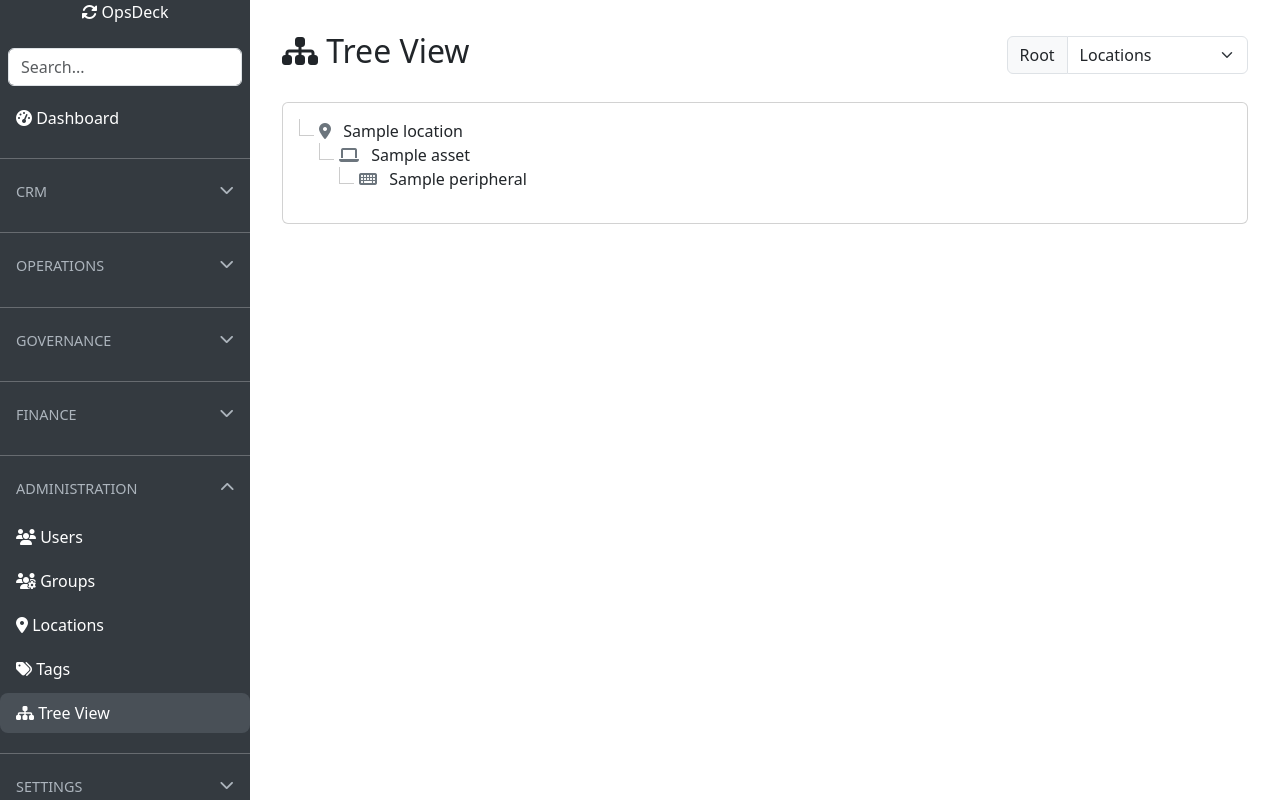
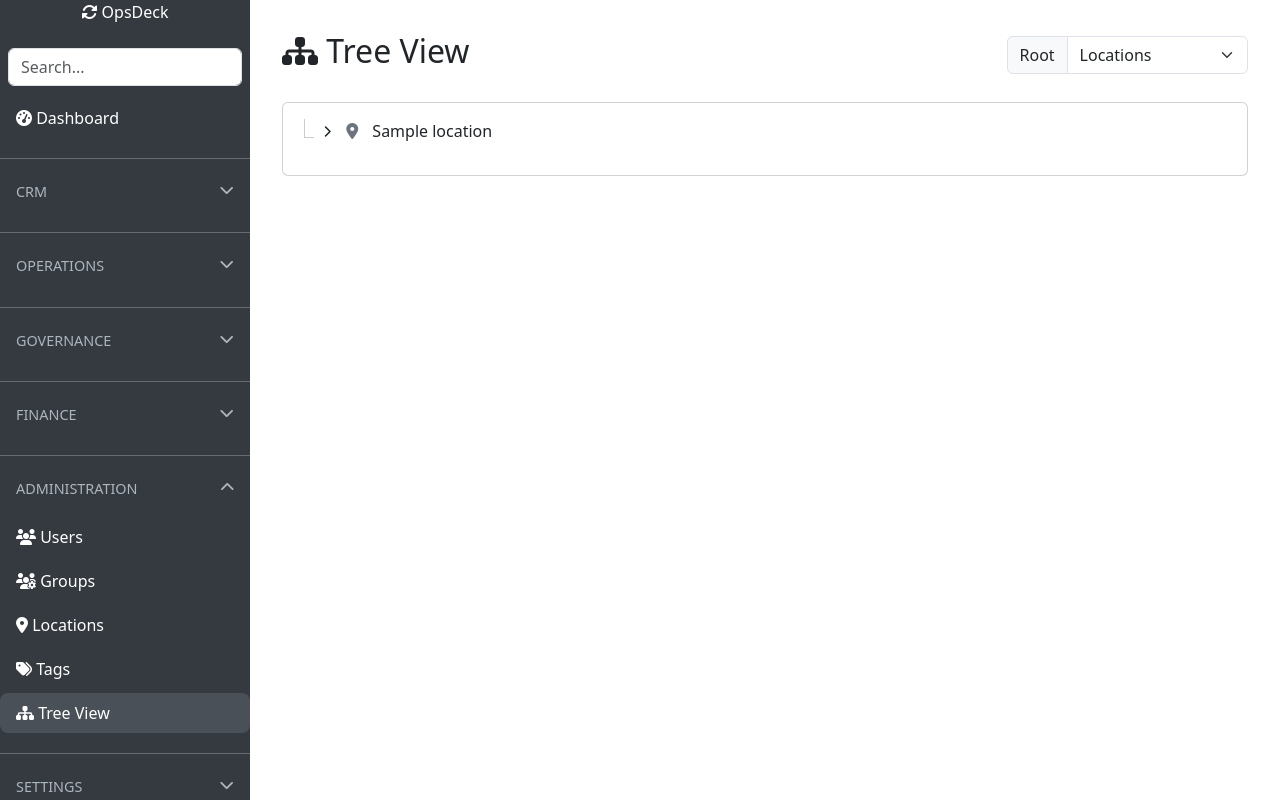
Before and after one commit to pixelotes/OpsDeck, a Flask app: page /tree-view/ in a window 1280 px wide. Run offline with Flask 3, Linux system fonts and the light colour scheme; the visitor is signed in with stand-in values (Sample User, id 1); tables that the repository leaves empty hold one stand-in row (values such as "Sample post"); some libraries are stand-ins or nearby versions.

Commit message:
feat: better treeview

```diff
--- a/src/routes/treeview.py
+++ b/src/routes/treeview.py
@@ -1,7 +1,8 @@
 from flask import (
     Blueprint, render_template, request, url_for
 )
-from ..models import Location, User, Supplier
+# --- UPDATED: Import Asset, Peripheral, License ---
+from ..models import Location, User, Supplier, Asset, Peripheral, License
 from .main import login_required
 
 treeview_bp = Blueprint('treeview', __name__)
@@ -35,7 +36,7 @@ def tree_view():
                     peripheral_node = {
                         'name': peripheral.name,
                         'icon': 'fa-keyboard',
-                        'url': url_for('peripherals.edit_peripheral', id=peripheral.id)
+                        'url': url_for('peripherals.peripheral_detail', id=peripheral.id)
                     }
                     asset_node['children'].append(peripheral_node)
                 location_node['children'].append(asset_node)
@@ -50,7 +51,7 @@ def tree_view():
                 'url': url_for('users.user_detail', id=user.id),
                 'children': []
             }
-            # Add assigned assets as children
+            # Add assigned assets
             if user.assets:
                 assets_node = {'name': 'Assets', 'icon': 'fa-laptop', 'children': []}
                 for asset in user.assets:
@@ -61,7 +62,36 @@ def tree_view():
                     })
                 user_node['children'].append(assets_node)
 
-            # Add associated purchases as children
+            # --- ADD Peripherals ---
+            if user.peripherals:
+                peripherals_node = {'name': 'Peripherals', 'icon': 'fa-keyboard', 'children': []}
+                for peripheral in user.peripherals:
+                    peripherals_node['children'].append({
+                        'name': peripheral.name,
+                        'icon': 'fa-keyboard', # Or fa-mouse, fa-headphones etc. based on type?
+                        'url': url_for('peripherals.peripheral_detail', id=peripheral.id)
+                    })
+                user_node['children'].append(peripherals_node)
+            # --- END ADD Peripherals ---
+
+            # --- ADD Licenses ---
+            if user.licenses:
+                licenses_node = {'name': 'Licenses', 'icon': 'fa-id-badge', 'children': []}
+                for license in user.licenses:
+                    license_display_name = f"{license.name}"
+                    # Example: Truncate key if you want to show part of it
+                    # if license.license_key:
+                    #    license_display_name += f" (...{license.license_key[-6:]})"
+
+                    licenses_node['children'].append({
+                        'name': license_display_name,
+                        'icon': 'fa-id-badge', # Or fa-key
+                        'url': url_for('licenses.detail', id=license.id)
+                    })
+                user_node['children'].append(licenses_node)
+            # --- END ADD Licenses ---
+
+            # Add associated purchases
             if user.purchases:
                 purchases_node = {'name': 'Purchases', 'icon': 'fa-shopping-cart', 'children': []}
                 for purchase in user.purchases:
@@ -103,6 +133,19 @@ def tree_view():
                         'url': url_for('assets.asset_detail', id=asset.id)
                     })
                 supplier_node['children'].append(assets_node)
+
+            # --- ADD Peripherals ---
+            if supplier.peripherals:
+                peripherals_node = {'name': 'Peripherals', 'icon': 'fa-keyboard', 'children': []}
+                for peripheral in supplier.peripherals:
+                    peripherals_node['children'].append({
+                        'name': peripheral.name,
+                        'icon': 'fa-keyboard', # Or other icons based on type
+                        'url': url_for('peripherals.peripheral_detail', id=peripheral.id)
+                    })
+                supplier_node['children'].append(peripherals_node)
+            # --- END ADD Peripherals ---
+
             tree_data.append(supplier_node)
 
     return render_template('tree_view.html',
--- a/src/templates/tree_view.html
+++ b/src/templates/tree_view.html
@@ -11,28 +11,33 @@
     .tree-view li {
         position: relative;
     }
+    /* Vertical line styling */
     .tree-view li::before {
         content: '';
         position: absolute;
         top: 0;
-        left: -20px;
+        left: -15px; /* Adjust line position */
         border-left: 1px solid #ccc;
         height: 100%;
+        width: 1px;
     }
     .tree-view li:last-child::before {
-        height: 1em; /* Adjust to align with the text */
+        height: 1.1em; /* Adjust line height for last item */
     }
+    /* Horizontal line styling */
     .tree-view li::after {
         content: '';
         position: absolute;
-        top: 1em; /* Vertically center with the text */
-        left: -20px;
+        top: 1.1em; /* Adjust vertical position of horizontal line */
+        left: -15px; /* Match vertical line position */
         border-top: 1px solid #ccc;
-        width: 15px;
+        width: 10px; /* Adjust horizontal line length */
     }
-    .tree-view a {
+    .tree-view a, .tree-view span {
         text-decoration: none;
         color: inherit;
+        display: inline-block; /* Helps with alignment */
+        line-height: 1.5em; /* Ensure consistent line height */
     }
     .tree-view a:hover {
         text-decoration: underline;
@@ -40,7 +45,32 @@
     .tree-view .icon {
         margin-right: 8px;
         color: #6c757d;
+        width: 1em; /* Ensure icon takes consistent space */
+        text-align: center;
     }
+    /* Styles for the toggle icon */
+    .tree-toggle {
+        cursor: pointer;
+        margin-right: 5px;
+        display: inline-block;
+        width: 1em; /* Give it space even if empty */
+        text-align: center;
+    }
+    .tree-toggle .fa-chevron-right {
+        transition: transform 0.2s ease-in-out;
+    }
+    .tree-toggle[aria-expanded="true"] .fa-chevron-right {
+        transform: rotate(90deg);
+    }
+    /* Adjust padding for nested lists */
+    .tree-view ul.collapse, .tree-view ul.collapsing {
+        padding-left: 25px; /* Indent nested list */
+        margin-left: -20px; /* Align vertical lines */
+    }
+    .tree-view ul ul::before {
+        display: none; /* Hide double vertical lines in deeper levels */
+    }
+
 </style>
 {% endblock %}
 
@@ -65,11 +95,23 @@
 
 <div class="card">
     <div class="card-body">
-        {% macro render_tree(nodes) %}
-            <ul>
+        {# --- UPDATED MACRO --- #}
+        {% macro render_tree(nodes, parent_id='') %}
+            <ul class="{{ 'collapse' if parent_id else '' }}" id="tree-{{ parent_id if parent_id else 'root' }}">
             {% for node in nodes %}
+                {% set node_id = parent_id ~ '-' ~ loop.index %} {# Create a unique ID #}
                 <li>
-                    <i class="fas {{ node.icon }} icon"></i>
+                    {# Toggle added only if there are children #}
+                    {% if node.children %}
+                        <span class="tree-toggle" data-bs-toggle="collapse" href="#tree-{{ node_id }}" role="button" aria-expanded="false" aria-controls="tree-{{ node_id }}">
+                           <i class="fas fa-chevron-right fa-xs"></i>
+                        </span>
+                    {% else %}
+                         <span class="tree-toggle"></span> {# Placeholder for alignment #}
+                    {% endif %}
+
+                    <i class="fas {{ node.icon }} icon fa-fw"></i> {# Added fa-fw for fixed width #}
+
                     {% if node.url %}
                         <a href="{{ node.url }}">{{ node.name }}</a>
                     {% else %}
@@ -77,7 +119,8 @@
                     {% endif %}
 
                     {% if node.children %}
-                        {{ render_tree(node.children) }}
+                        {# Recurse with the new node_id as the parent_id #}
+                        {{ render_tree(node.children, node_id) }}
                     {% endif %}
                 </li>
             {% endfor %}
@@ -85,7 +128,7 @@
         {% endmacro %}
 
         <div class="tree-view">
-            {{ render_tree(tree_data) }}
+            {{ render_tree(tree_data) }} {# Initial call uses default parent_id #}
         </div>
     </div>
 </div>
```
